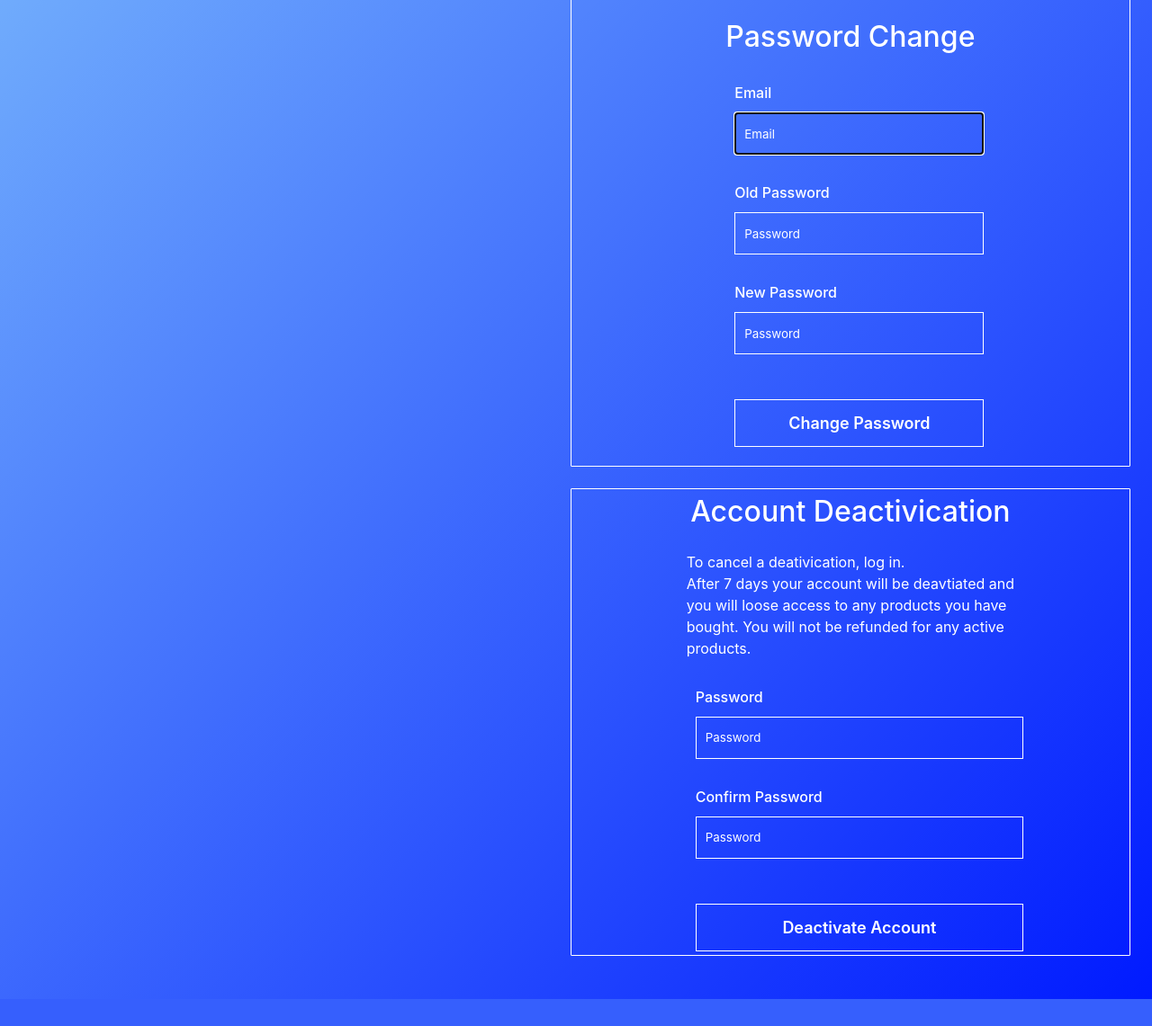
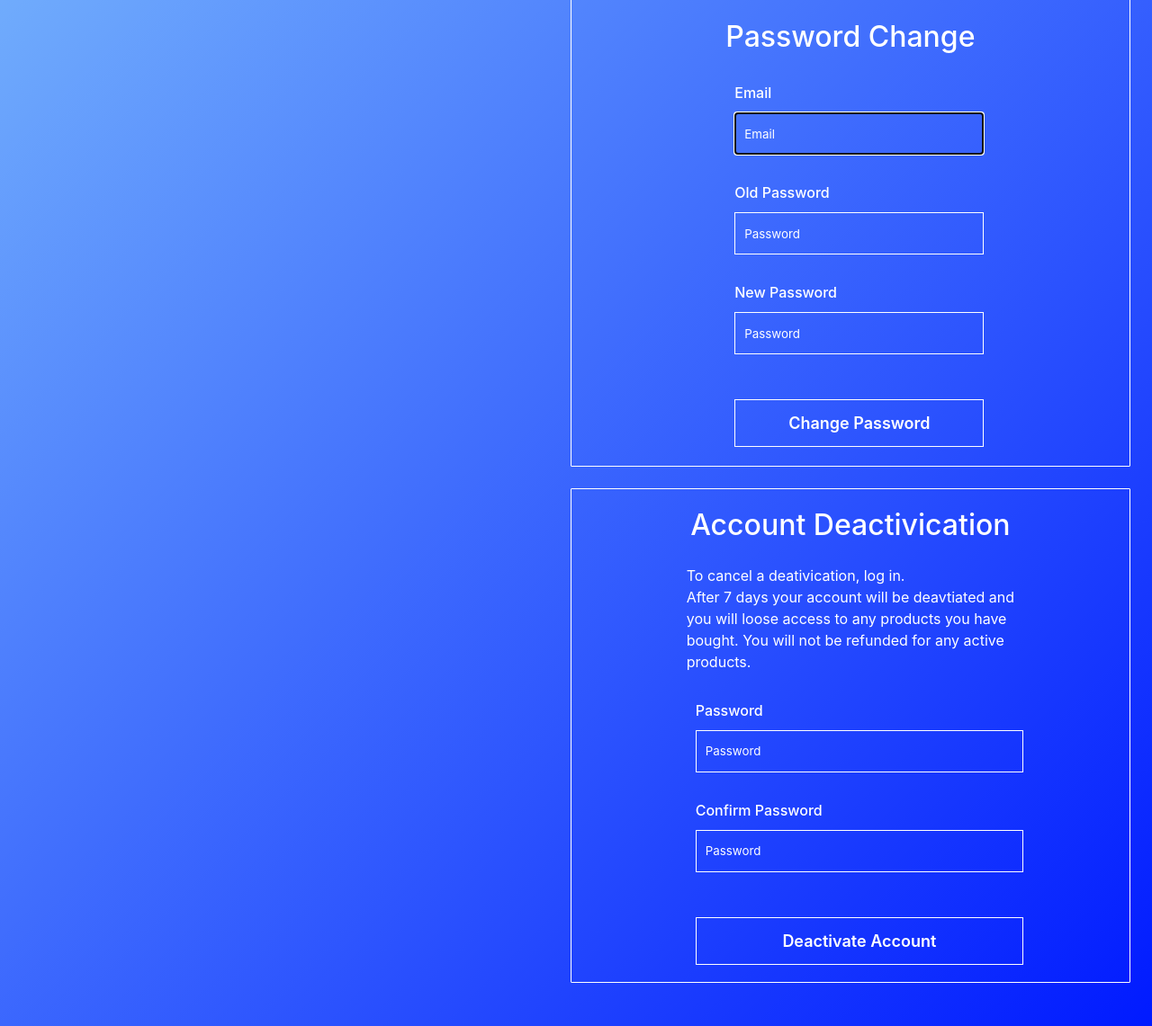
Before and after one commit to GalacticSquirel/crazysuite, a Flask app: page /account in a window 1280 px wide. Shown: the part 335-1476 px from the top of the page at 90% size. Before the commit the page ends 1446 px from the top, so only its background shows below. Run offline with Flask 2, Linux system fonts and the light colour scheme; a user stored in the database is signed in.

Commit message:
Fixed spacing on account deactivation form

```diff
--- a/web/templates/account.html
+++ b/web/templates/account.html
@@ -46,9 +46,8 @@
                     </div>
                 </form>
                 <br>
-                <form method="POST" action="{{url_for("auth.login")}}" id="fm" >
-                    <div vertical-layout id="vertical-layout" style="height:fit-content">
-                        <br>
+                <form method="POST" action="{{url_for("auth.login")}}" id="fm" style="height: 550px">
+                    <div vertical-layout id="vertical-layout">
                         <h3>Account Deactivication</h3>
                         <p style="text-align: left;">
                             <br>
@@ -80,7 +79,6 @@
                         <div id="submit">
                             <button>Deactivate Account</button>
                         </div>
-                        <br>
                     </div>
                 </form>
             </c1-2>
```
